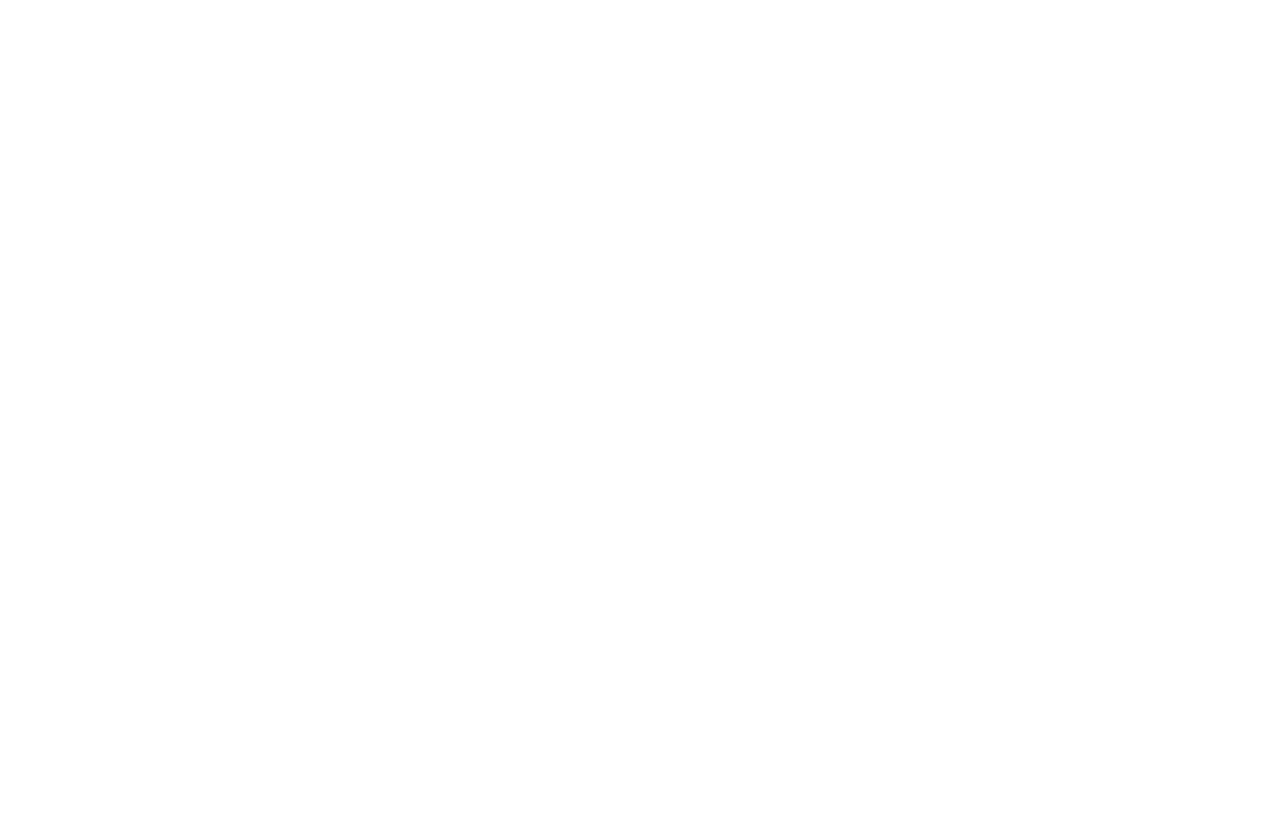
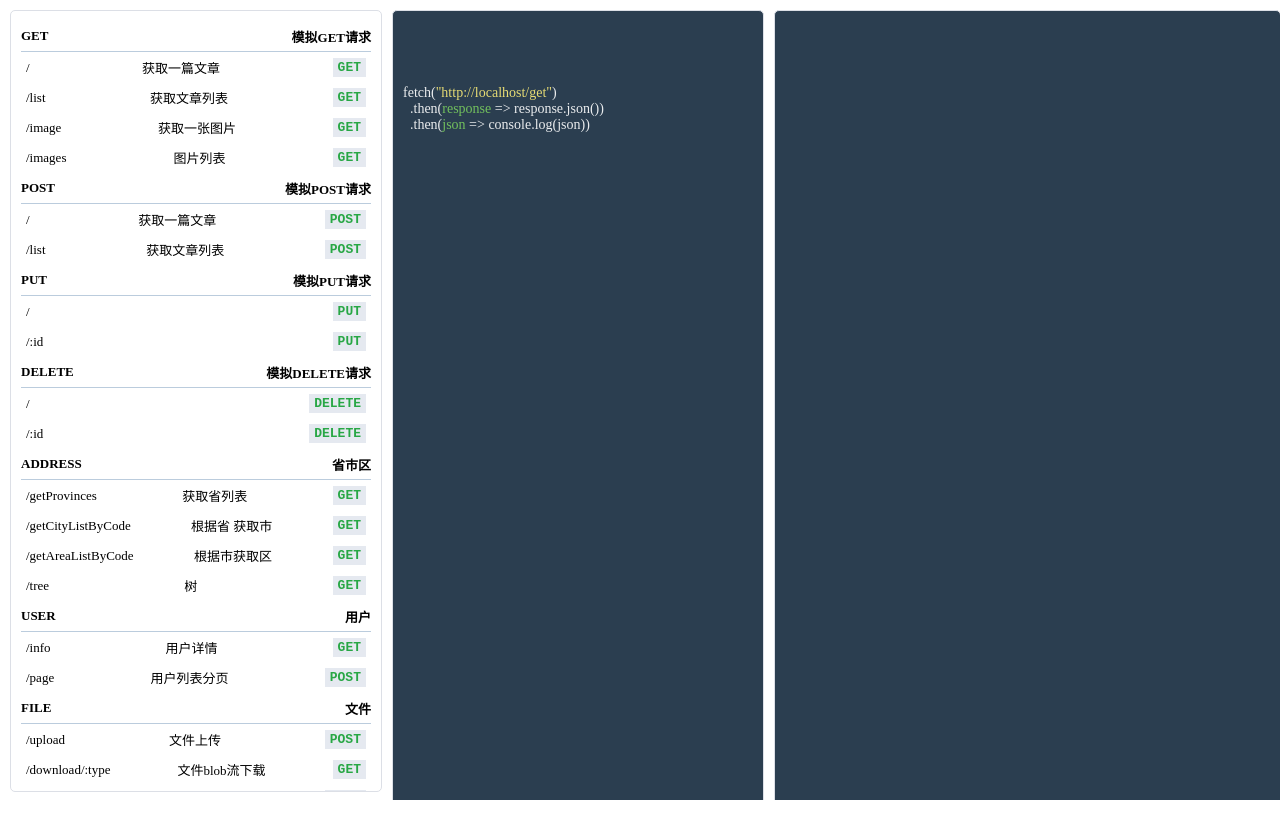
Before and after one commit to g0ngjie/alrale-fake-api, a website: page public/index.html in a window 1280 px wide. Drawn offline with Linux system fonts and the light colour scheme; no server answers.

Commit message:
fix: modify

```diff
--- a/public/index.html
+++ b/public/index.html
@@ -10,11 +10,32 @@
 </head>
 
 <body>
-    <div class="container">
-        <div class="left-container"></div>
-        <div class="center-container"></div>
-        <div class="right-container"></div>
+    <div class="container" id="app">
+        <div class="left-container">
+            <section v-for="(router, index) in routers" :key="index">
+                <!-- router文件 -->
+                <div class="title-container">
+                    <span>{{ router.prefix }}</span>
+                    <span>{{ router.title }}</span>
+                </div>
+                <div class="router-list" v-for="(route, key) in router.routers" :key="key"
+                    @click="handleClickRouter(route)">
+                    <span>{{ route.path }}</span>
+                    <span>{{ route.name }}</span>
+                    <code class="method">{{ route.method }}</code>
+                </div>
+            </section>
+        </div>
+        <div class="center-container">
+            <p v-html="ajax_content"></p>
+        </div>
+        <div class="right-container">
+            <code>{{ responseTxt }}</code>
+        </div>
     </div>
 </body>
 
+<script src="./assets/vue.min.js"></script>
+<script type="module" src="./scripts/index.js"></script>
+
 </html>
--- /dev/null
+++ b/public/scripts/index.js
@@ -0,0 +1,46 @@
+import Routers from "./router.js";
+import { request } from "./utils.js";
+
+new Vue({
+  el: "#app",
+  data() {
+    return {
+      routers: [],
+      // ajax示例
+      ajax_content: null,
+      // responseTxt
+      responseTxt: "",
+    };
+  },
+  methods: {
+    handleClickRouter({ url, name: title, method, detail }) {
+      this.genAjaxHtml(url, title, detail);
+      this.genResponseTxt(url, method);
+    },
+    // 初始化路由列表
+    initRouters() {
+      this.routers = Routers;
+    },
+    // 生成ajax示例
+    genAjaxHtml(path, title, detail) {
+      const domain = location.origin;
+      const value = `
+        <em class="title">${title || ""}</em><br/>
+        <em class="tips">${detail || ""}</em><br/><br/>
+        fetch(<span class="url">"${domain + path}"</span>)
+        <br/>&nbsp;&nbsp;.then(<span class="mark">response</span> => response.json())
+        <br/>&nbsp;&nbsp;.then(<span class="mark">json</span> => console.log(json))
+      `;
+      this.ajax_content = value;
+    },
+    async genResponseTxt(path, method) {
+      const result = await request(path, method);
+      this.responseTxt = JSON.stringify(result, "", "\t");
+    },
+  },
+  async created() {
+    this.initRouters();
+    this.genAjaxHtml("/get");
+    this.genResponseTxt("/get");
+  },
+});
--- /dev/null
+++ b/public/scripts/router.js
@@ -0,0 +1,163 @@
+export default [
+  {
+    prefix: "GET",
+    title: "模拟GET请求",
+    routers: [
+      {
+        path: "/",
+        name: "获取一篇文章",
+        method: "GET",
+        url: "/get",
+      },
+      {
+        path: "/list",
+        name: "获取文章列表",
+        method: "GET",
+        url: "/get/list",
+      },
+      {
+        path: "/image",
+        name: "获取一张图片",
+        method: "GET",
+        url: "/get/image",
+      },
+      {
+        path: "/images",
+        name: "图片列表",
+        method: "GET",
+        url: "/get/images",
+      },
+    ],
+  },
+  {
+    prefix: "POST",
+    title: "模拟POST请求",
+    routers: [
+      {
+        path: "/",
+        name: "获取一篇文章",
+        method: "POST",
+        url: "/post",
+      },
+      {
+        path: "/list",
+        name: "获取文章列表",
+        method: "POST",
+        url: "/post/list",
+        detail: "limit分页参数",
+      },
+    ],
+  },
+  {
+    prefix: "PUT",
+    title: "模拟PUT请求",
+    routers: [
+      {
+        path: "/",
+        name: "",
+        method: "PUT",
+        url: "/put",
+      },
+      {
+        path: "/:id",
+        name: "",
+        method: "PUT",
+        url: "/put/id_" + Date.now(),
+      },
+    ],
+  },
+  {
+    prefix: "DELETE",
+    title: "模拟DELETE请求",
+    routers: [
+      {
+        path: "/",
+        name: "",
+        method: "DELETE",
+        url: "/delete",
+      },
+      {
+        path: "/:id",
+        name: "",
+        method: "DELETE",
+        url: "/delete/id_" + Date.now(),
+      },
+    ],
+  },
+  {
+    prefix: "ADDRESS",
+    title: "省市区",
+    routers: [
+      {
+        path: "/getProvinces",
+        name: "获取省列表",
+        method: "GET",
+        url: "/address/getProvinces",
+      },
+      {
+        path: "/getCityListByCode",
+        name: "根据省 获取市",
+        method: "GET",
+        url: "/address/getCityListByCode?code=110000",
+      },
+      {
+        path: "/getAreaListByCode",
+        name: "根据市获取区",
+        method: "GET",
+        url: "/address/getAreaListByCode?code=110100",
+      },
+      {
+        path: "/tree",
+        name: "树",
+        method: "GET",
+        url: "/address/tree",
+      },
+    ],
+  },
+  {
+    prefix: "USER",
+    title: "用户",
+    routers: [
+      {
+        path: "/info",
+        name: "用户详情",
+        method: "GET",
+        url: "/user/info",
+      },
+      {
+        path: "/page",
+        name: "用户列表分页",
+        method: "POST",
+        url: "/user/page",
+        detail: "limit分页参数",
+      },
+    ],
+  },
+  {
+    prefix: "FILE",
+    title: "文件",
+    routers: [
+      {
+        path: "/upload",
+        name: "文件上传",
+        method: "POST",
+        url: "/file/upload",
+        detail: "上传key为 file=",
+      },
+      {
+        path: "/download/:type",
+        name: "文件blob流下载",
+        method: "GET",
+        url: "/file/download/txt",
+        detail: "type=xlsx|docx|txt|ogg|mp4",
+      },
+      {
+        path: "/download/:type",
+        name: "文件blob流下载",
+        method: "POST",
+        url: "/file/download/xlsx",
+        detail: "type=xlsx|docx|txt|ogg|mp4",
+      },
+    ],
+  },
+];
--- /dev/null
+++ b/public/scripts/utils.js
@@ -0,0 +1,8 @@
+// 接口请求工具
+export async function request(path, method = "get", params = "", body = {}) {
+  // const url = "http://localhost:3000";
+  // path = url + path;
+  const res = await fetch(path, { method });
+  const result = await res.json();
+  return result;
+}
--- a/public/styles/base.scss
+++ b/public/styles/base.scss
@@ -4,3 +4,7 @@ $MaskColor: rgba(0, 0, 0, 0.7);
 $TipsColor: rgba(0, 0, 0, 0.5);
 // 白色字体
 $FontFFFColor: rgba(255, 255, 255, 0.9);
+// 一级边框
+$BorderColor1: #dcdfe6;
+// 代码背景色
+$CodeBGColor: #2b3e50;
--- a/public/styles/index.scss
+++ b/public/styles/index.scss
@@ -8,12 +8,100 @@ body {
   padding: 0;
   margin: 0;
   background-color: #fff;
+  overflow: hidden;
+}
+
+/*修改滚动条样式*/
+::-webkit-scrollbar {
+  width: 7px;
+  height: 10px;
+  /**/
+}
+::-webkit-scrollbar-track {
+  background: rgb(239, 239, 239);
+  border-radius: 2px;
+}
+::-webkit-scrollbar-thumb {
+  background: #212529;
+  border-radius: 10px;
+}
+::-webkit-scrollbar-thumb:hover {
+  background: #333;
+}
+::-webkit-scrollbar-corner {
+  background: #179a16;
 }
 
 .container {
+  padding: 10px;
   @include set_w_h;
-  padding: 10px;
+  display: flex;
   & > div {
-    @include flex_center;
+    border: 1px solid $BorderColor1;
+    border-radius: 5px;
+    padding: 10px;
+    p {
+      word-wrap: break-word;
+      word-break: break-all;
+    }
+  }
+  .left-container {
+    @include set_w_h(350px, 95%);
+    overflow-y: scroll;
+    .title-container {
+      @include set_w_h(100%, 30px);
+      font-size: 13px;
+      font-weight: bold;
+      @include flex_between_center;
+      border-bottom: 1px solid rgb(187, 204, 221);
+    }
+    // 路由列表
+    .router-list {
+      cursor: pointer;
+      margin: 1px 0;
+      padding: 5px;
+      font-size: 13px;
+      @include flex_between_center;
+      &:hover {
+        background-color: rgb(233, 236, 239);
+      }
+      // 请求协议
+      .method {
+        color: rgb(40, 167, 69);
+        font-weight: bold;
+        padding: 2px 5px;
+        background: rgb(229, 233, 240);
+      }
+    }
+  }
+  .center-container {
+    @include set_w_h(350px, 100%);
+    padding: 10px;
+    margin-left: 10px;
+    background-color: $CodeBGColor;
+    color: $FontFFFColor;
+    font-size: 14px;
+    .title {
+      font-size: 15px;
+      color: #f56c6c;
+    }
+    .tips {
+      color: #f56c6c;
+      font-size: 15px;
+    }
+    .url {
+      color: #e6db74;
+    }
+    .mark {
+      color: #72c05d;
+    }
+  }
+  .right-container {
+    padding: 20px;
+    flex: 0.98;
+    margin-left: 10px;
+    background-color: $CodeBGColor;
+    color: $FontFFFColor;
+    overflow-y: scroll;
   }
 }
```
Also changed, not shown: README.md, public/assets/vue.min.js (added), public/styles/index.css.
